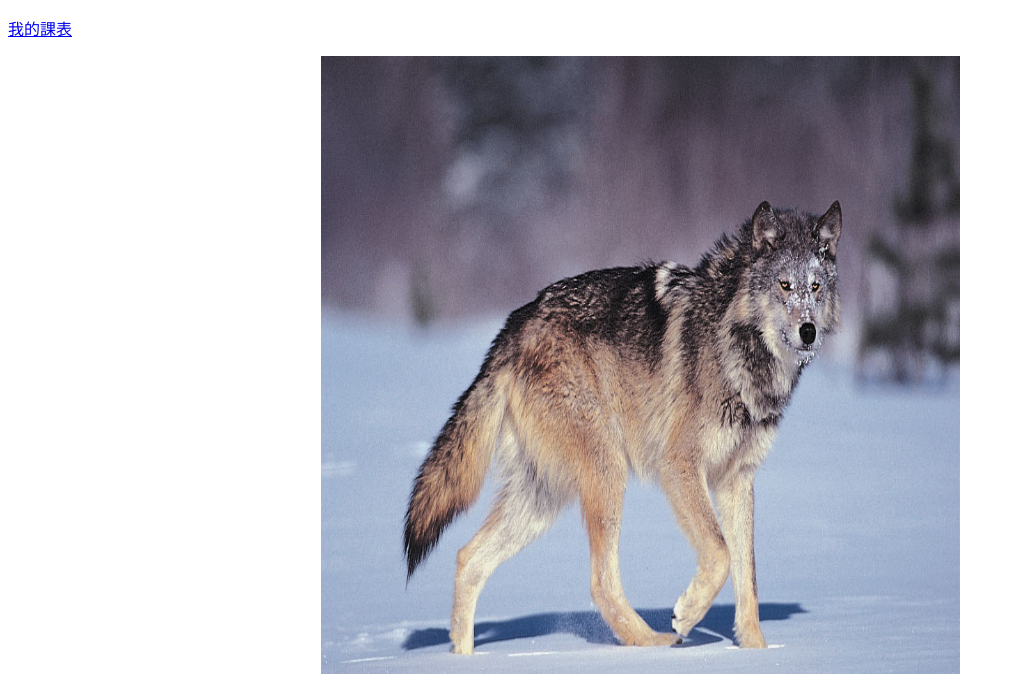
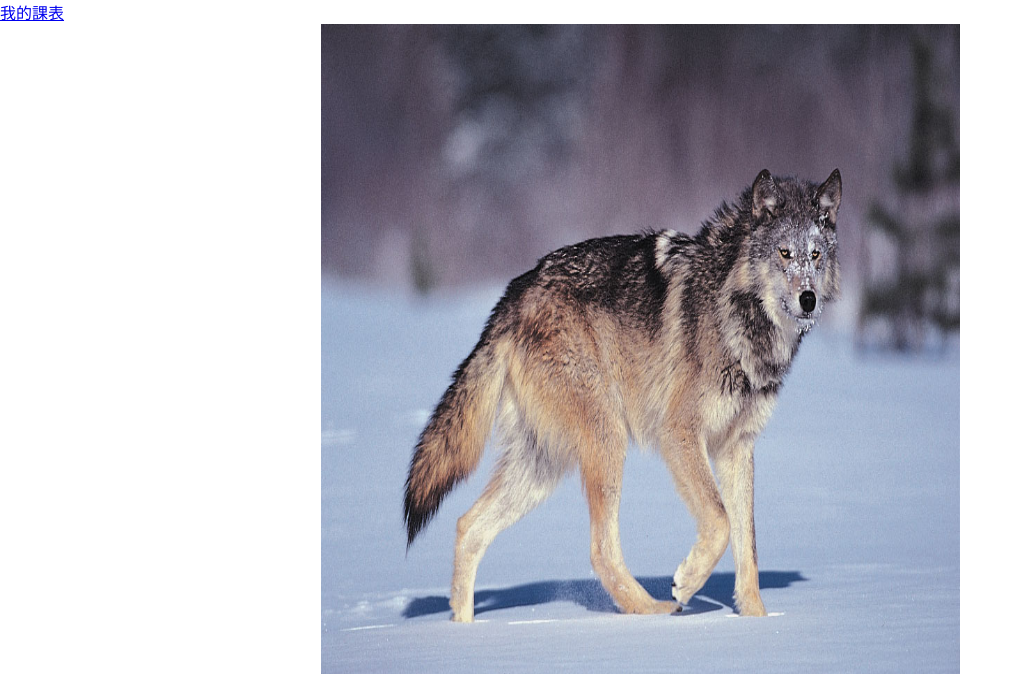
Before and after one commit to yu102930/yu102930.github.io, a plain HTML site: page indx.html in a window 1280 px wide. Shown: the top 674 px of the page, without its empty margins (0-1023 px from the left). Drawn offline with Linux system fonts and the light colour scheme.

Commit message:
新增css

```diff
--- a/indx.html
+++ b/indx.html
@@ -3,6 +3,8 @@
 <head>
     <meta charset="UTF-8">
     <title>yu102930</title>
+    <link rel="stylesheet" href="yu.css">
+
 </head>
 <body>
 
--- /dev/null
+++ b/yu.css
@@ -0,0 +1,5 @@
+* {
+    margin: 0;
+    padding: 0;
+    box-sizing: border-box;
+}
```
